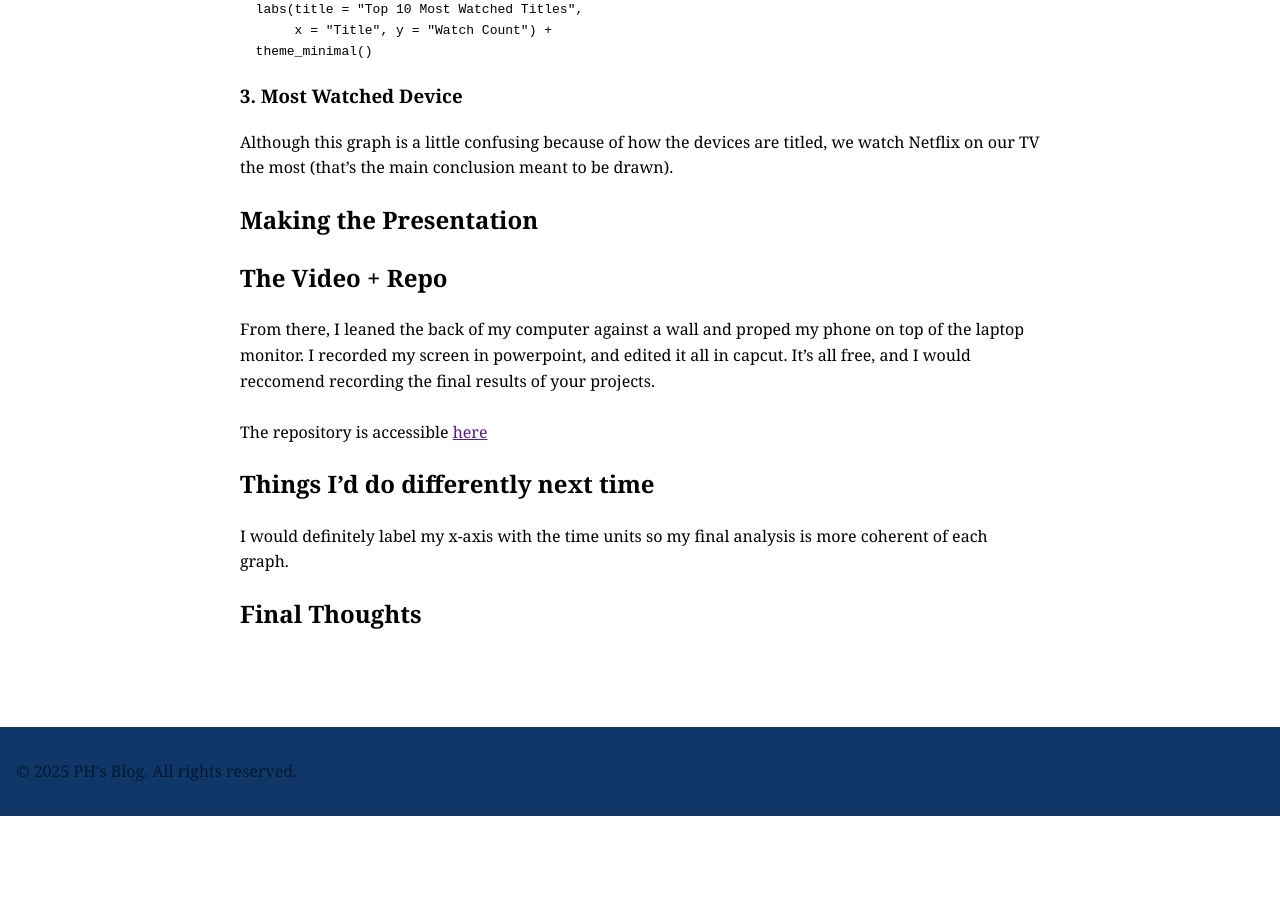
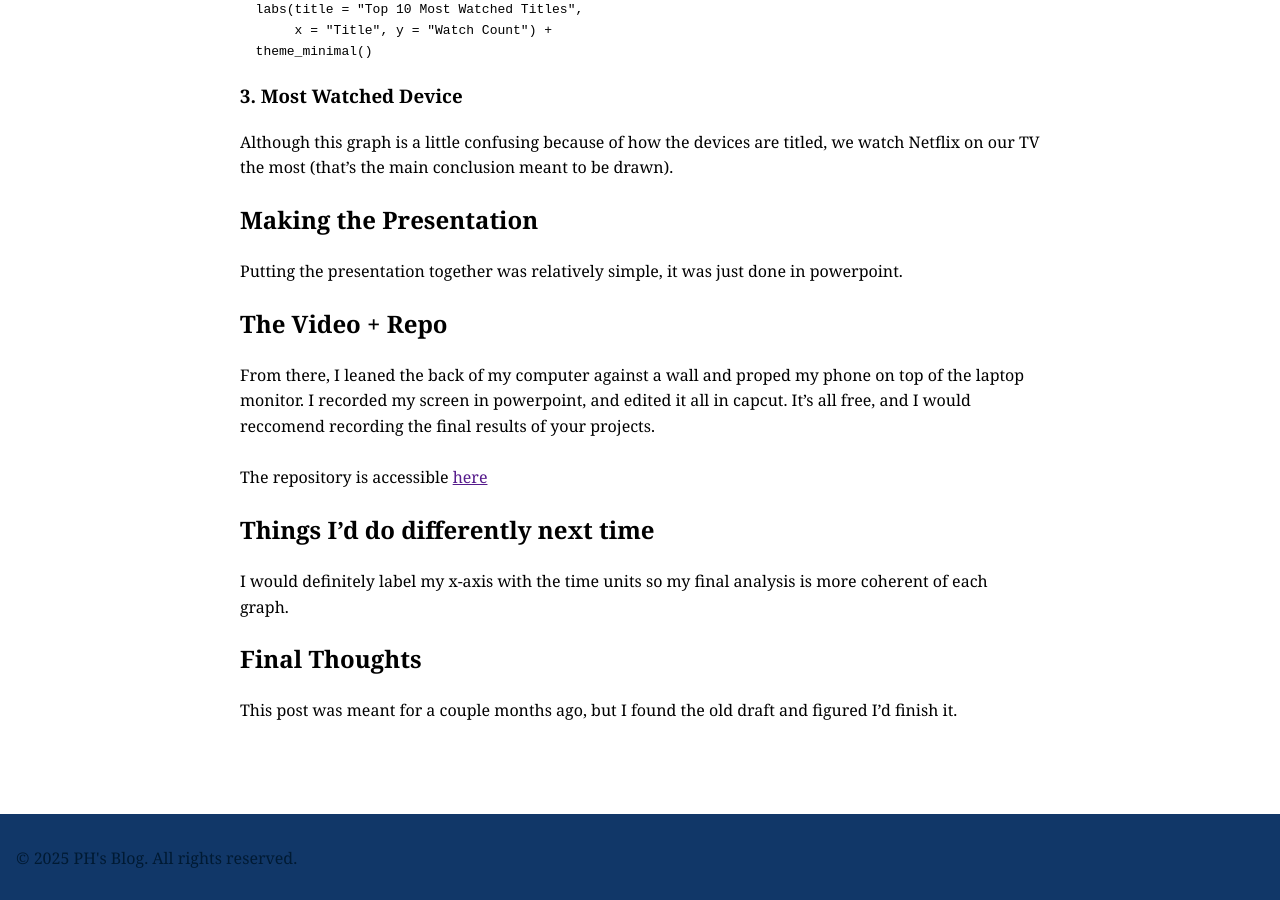
Before and after one commit to CaptainSapphire/PH-s-Blog, a Jekyll site: the page built from _posts/2025-09-12-Netflix-Project.md, in a window 1280 px wide and 900 px high, scrolled down 1241 px. Built offline with Jekyll 4.4.1, drawn with Linux system fonts in a browser that asks for light colours; our own code applies the rules of GitHub Pages for plain Markdown files; before the commit the page ends 2057 px from its top, so only the background shows below that.

Commit message:
Update 2025-09-12-Netflix-Project.md

```diff
--- a/_posts/2025-09-12-Netflix-Project.md
+++ b/_posts/2025-09-12-Netflix-Project.md
@@ -40,7 +40,7 @@ df %>%
 Although this graph is a little confusing because of how the devices are titled, we watch Netflix on our TV the most (that's the main conclusion meant to be drawn).
 
 ## Making the Presentation
-
+Putting the presentation together was relatively simple, it was just done in powerpoint.
 
 ## The Video + Repo
 From there, I leaned the back of my computer against a wall and proped my phone on top of the laptop monitor. I recorded my screen in powerpoint, and edited it all in capcut. It's all free, and I would reccomend recording the final results of your projects. <br><br>
@@ -50,3 +50,4 @@ The repository is accessible [here]()
 I would definitely label my x-axis with the time units so my final analysis is more coherent of each graph.
 
 ## Final Thoughts
+This post was meant for a couple months ago, but I found the old draft and figured I'd finish it.
```
